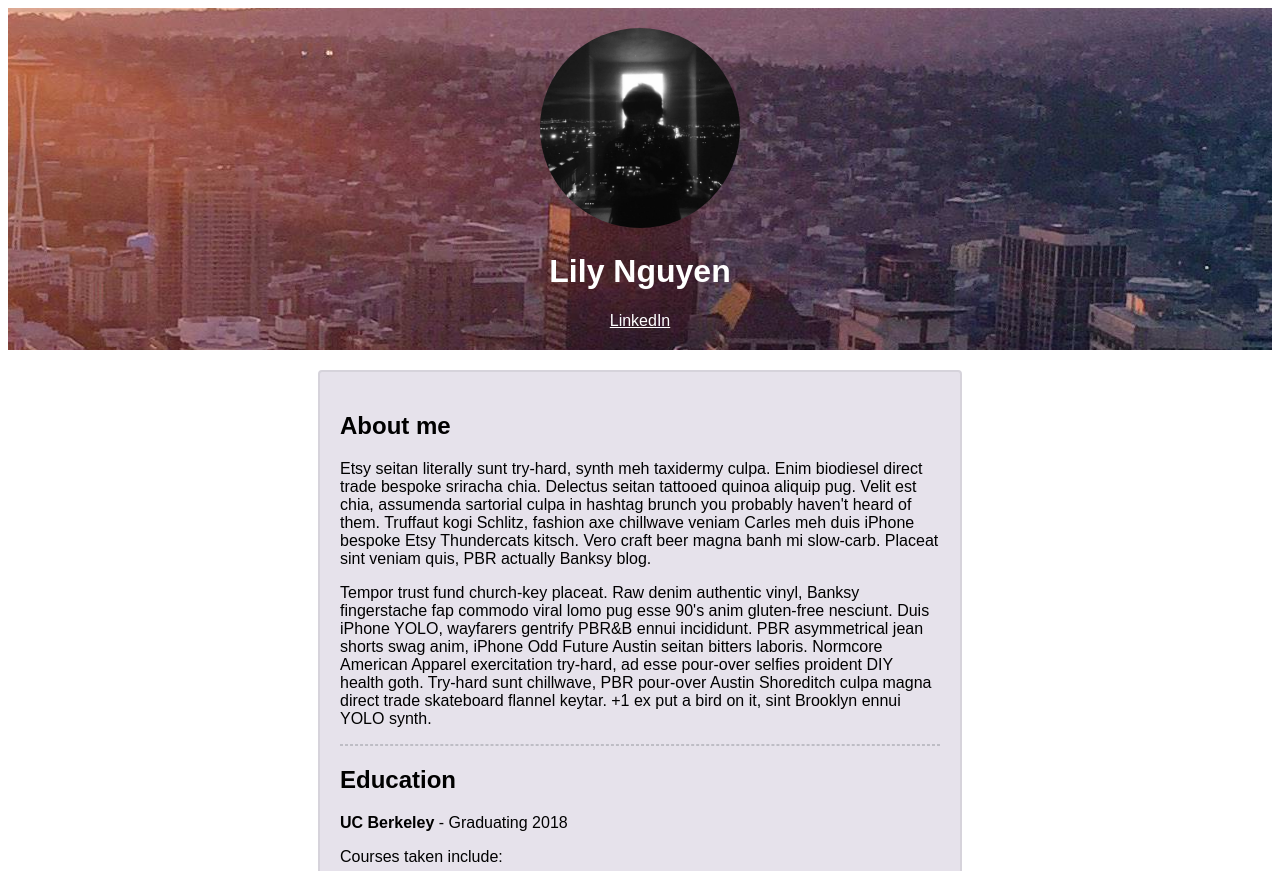
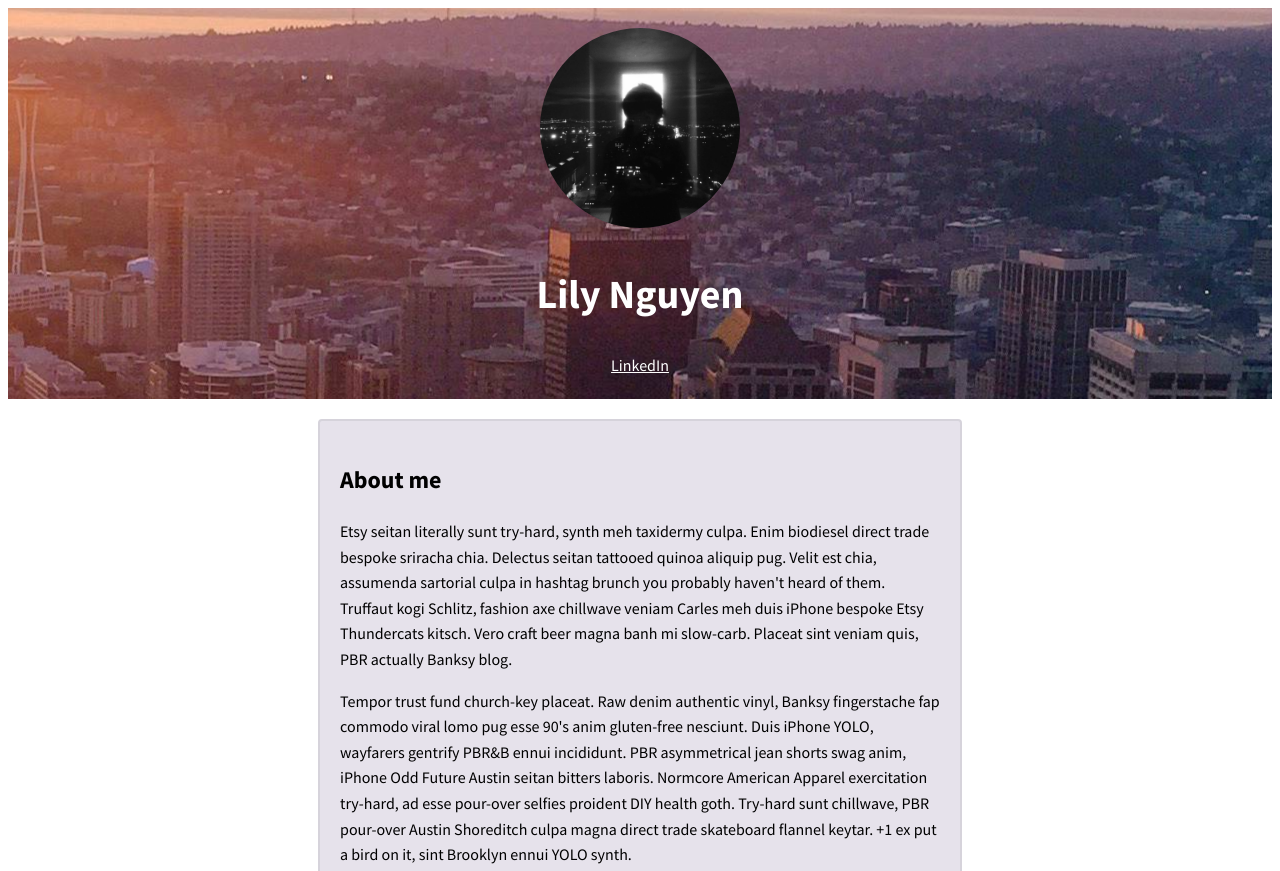
Before and after one commit to HackBerkeley/calhacks-intro-frontend, a plain HTML site: page finished/index.html in a window 1280 px wide. Shown: the top 871 px of the page. Drawn offline with Linux system fonts and the light colour scheme.

Commit message:
This is the world's worst boilerplate CSS.

```diff
--- a/finished/index.html
+++ b/finished/index.html
@@ -3,11 +3,12 @@
   <head>
     <title>Hello!</title>
     <link rel="stylesheet" href="style.css">
+    <link href='https://fonts.googleapis.com/css?family=Source+Sans+Pro:300,400,700,400italic,700italic,300italic' rel='stylesheet' type='text/css'>
   </head>
   <body>
     <div class="cover">
       <img class="profile-photo" src="images/face.jpg" alt="My ugly face">
-      <h1>Lily Nguyen</h1>
+      <h1 id="name">Lily Nguyen</h1>
       <a href="https://linkedin.com/in/nguyensomniac">LinkedIn</a>
     </div>
     <div class="resume">
--- a/finished/style.css
+++ b/finished/style.css
@@ -1,11 +1,15 @@
 body  {
-  font-family: "Avenir", sans-serif;
+  font-family: "Source Sans Pro", sans-serif;
+  line-height: 1.6;
 }
 ul {
   display: inline-block;
 }
 hr  {
   border: 1px dashed #BEBDC5;
+}
+#name {
+  font-size: 40px;
 }
 .cover {
   text-align: center;
--- /dev/null
+++ b/style.css
@@ -0,0 +1,3 @@
+body {
+  font-family: "Comic Sans MS", Papyrus, sans-serif;
+}
```
